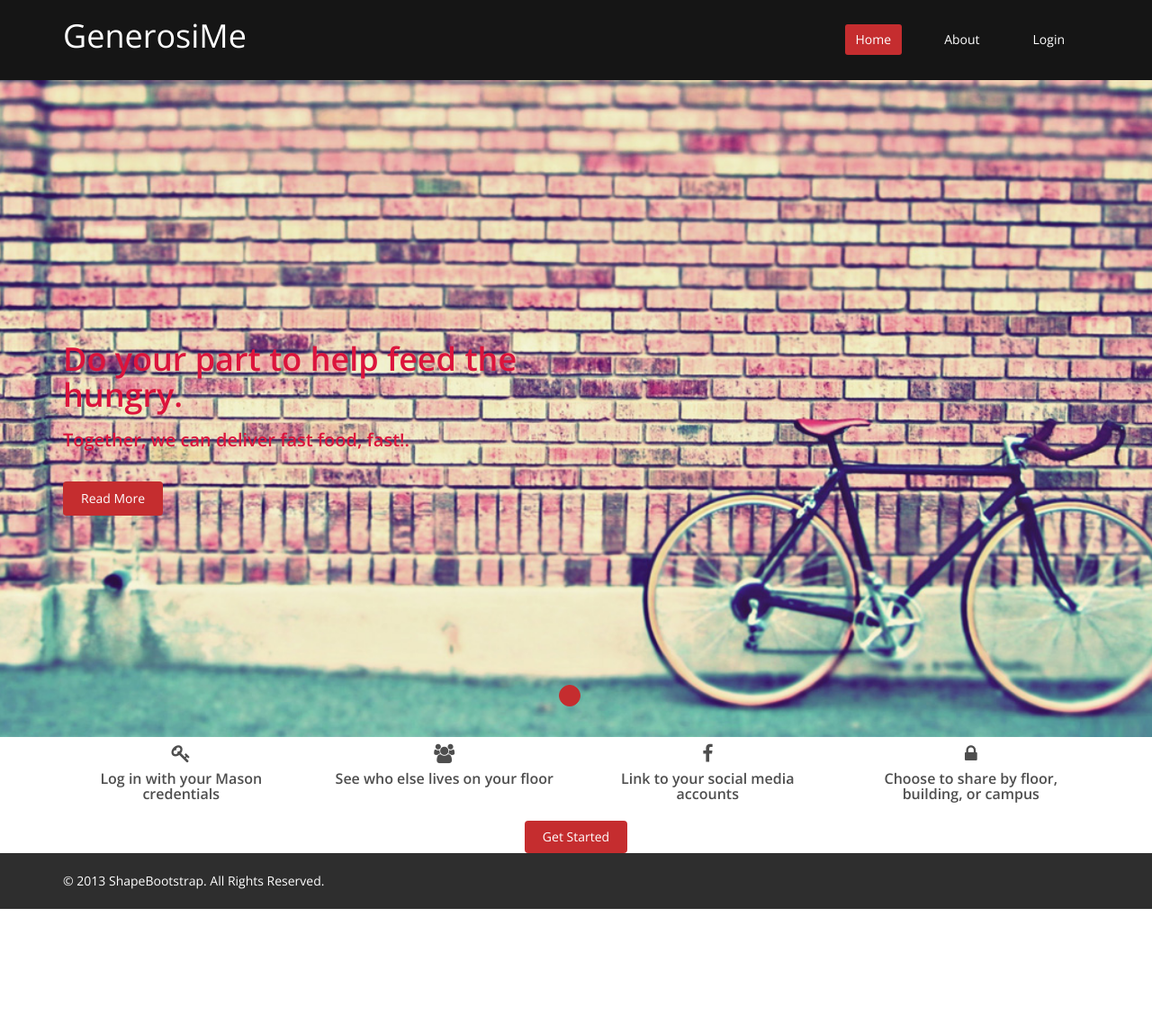
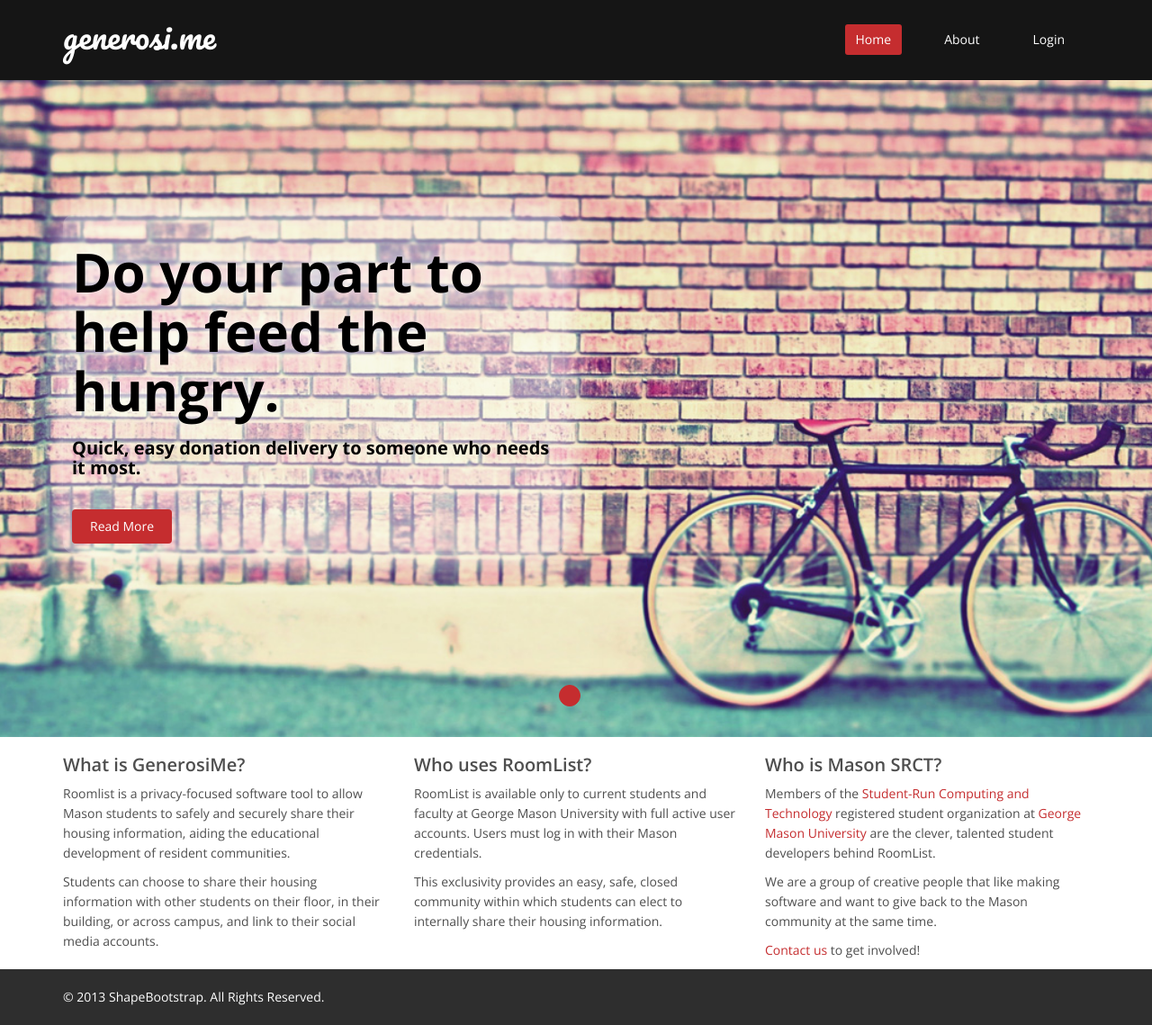
Before and after one commit to YeomansIII/pennapps2015, a Django app: page / in a window 1280 px wide. Shown: the whole page at 90% size. Before the commit the page ends 1010 px from the top, so only its background shows below. Run offline with Django 3.2, Linux system fonts and the light colour scheme; parts of the project's set-up code (start-up, migrations or seed data) failed here and were passed over; some libraries are stand-ins or nearby versions.

Commit message:
frontend, add font (Pacifico), add white carousel background

```diff
--- a/templates/index.html
+++ b/templates/index.html
@@ -1,4 +1,4 @@
-{% extends 'layouts/base.html' %} {% block title %} SRCT RoomList &bull; Homepage {% endblock %} {% block content %}
+{% extends 'layouts/base.html' %} {% block title %} generosi.me Homepage {% endblock %} {% block content %}
 
 <section id="main-slider" class="no-margin">
   <div class="carousel slide">
@@ -9,12 +9,12 @@
 
       <div class="item active" style="background-image: url(/static/images/cover.jpg)">
         <div class="container">
-          <div class="row slide-margin">
+          <div class="row">
             <div class="col-sm-6">
-              <div class="carousel-content">
-                <h1 class="animation animated-item-1"><font color="#dc143c">Do your part to help feed the hungry.</font></h1>
-                <h2 class="animation animated-item-2"><font color="#dc143c">Together, we can deliver fast food, fast!.</font></h2>
-                <a class="btn-slide animation animated-item-3" href="{% url 'about' %}">Read More</a>
+              <div class="carousel-content" style="background-color: rgba(255, 255, 255, 0.45); box-shadow: 0px 0px 45px #fff; border-radius: 10px; padding: 10px;">
+                  <h1 class="animation animated-item-1" style="text-shadow: 0px 0px 15px #fff; font-size: 45pt;"><strong><font color="#000">Do your part to help feed the hungry.</font></strong></h1>
+                  <h2 class="animation animated-item-2"><strong><font color="#000">Quick, easy donation delivery to someone who needs it most.</font></strong></h2>
+                  <a class="btn-slide animation animated-item-3" href="{% url 'about' %}">Read More</a>
               </div>
             </div>
             <!--
@@ -40,28 +40,40 @@
 
 <div class="container">
   <div class="row">
-    <div class="col-md-3 text-center">
-      <h4><i class="fa fa-key fa-lg"></i></h4>
-      <h4>Log in with your Mason credentials</h4>
+
+    <div class="col-md-4">
+      <h2>What is GenerosiMe?</h2>
+      <p>
+        Roomlist is a privacy-focused software tool to allow Mason students to safely and securely share their housing information, aiding the educational development of resident communities.
+      </p>
+      <p>
+        Students can choose to share their housing information with other students on their floor, in their building, or across campus, and link to their social media accounts.
+      </p>
     </div>
-    <div class="col-md-3 text-center">
-      <h4><i class="fa fa-group fa-lg"></i></h4>
-      <h4>See who else lives on your floor</h4>
+
+    <div class="col-md-4">
+      <h2>Who uses RoomList?</h2>
+      <p>
+        RoomList is available only to current students and faculty at George Mason University with full active user accounts. Users must log in with their Mason credentials.
+      </p>
+      <p>
+        This exclusivity provides an easy, safe, closed community within which students can elect to internally share their housing information.
+      </p>
     </div>
-    <div class="col-md-3 text-center">
-      <h4><i class="fa fa-facebook fa-lg"></i></h4>
-      <h4>Link to your social media accounts</h4>
+
+    <div class="col-md-4">
+      <h2>Who is Mason SRCT?</h2>
+      <p>
+        Members of the
+        <a href="//srct.gmu.edu">Student-Run Computing and Technology</a> registered student organization at <a href="//gmu.edu">George Mason University</a> are the clever, talented student developers behind RoomList.
+      </p>
+      <p>
+        We are a group of creative people that like making software and want to give back to the Mason community at the same time.
+      </p>
+      <p>
+        <a href="//srct.gmu.edu/contact/">Contact us</a> to get involved!
     </div>
-    <div class="col-md-3 text-center">
-      <h4><i class="fa fa-lock fa-lg"></i></h4>
-      <h4>Choose to share by floor, building, or campus</h4>
-    </div>
-  </div>
 
-  <div class="row">
-    <div class=".col-md-12 text-center">
-      <button type="button" class="btn btn-primary" id="get-started">Get Started</button>
-    </div>
   </div>
 </div>
 
--- a/templates/layouts/base.html
+++ b/templates/layouts/base.html
@@ -6,7 +6,7 @@
     <meta name="viewport" content="width=device-width, initial-scale=1.0">
     <meta name="description" content="">
     <meta name="author" content="">
-    <title>Generosity</title>
+    <title>{% block title %} {% endblock %}</title>
 
   <!-- core CSS -->
     <link href="/static/css/bootstrap.min.css" rel="stylesheet">
@@ -16,6 +16,8 @@
     <link href="/static/css/main.css" rel="stylesheet">
     <link href="/static/css/responsive.css" rel="stylesheet">
     <link href="//maxcdn.bootstrapcdn.com/font-awesome/4.2.0/css/font-awesome.min.css" rel="stylesheet">
+    <!--Fonts-->
+    <link href='http://fonts.googleapis.com/css?family=Pacifico' rel='stylesheet' type='text/css'>
     <!--[if lt IE 9]>
     <script src="js/html5shiv.js"></script>
     <script src="js/respond.min.js"></script>
--- a/templates/layouts/navbar.html
+++ b/templates/layouts/navbar.html
@@ -8,7 +8,7 @@
                         <span class="icon-bar"></span>
                         <span class="icon-bar"></span>
                     </button>
-                    <a class="navbar-brand" href="{% url 'home' %}">GenerosiMe</a>
+                    <a class="navbar-brand" href="{% url 'home' %}" style="font-family: 'Pacifico', cursive;">generosi.me</a>
                 </div>
 
                 <div class="collapse navbar-collapse navbar-right">
```
